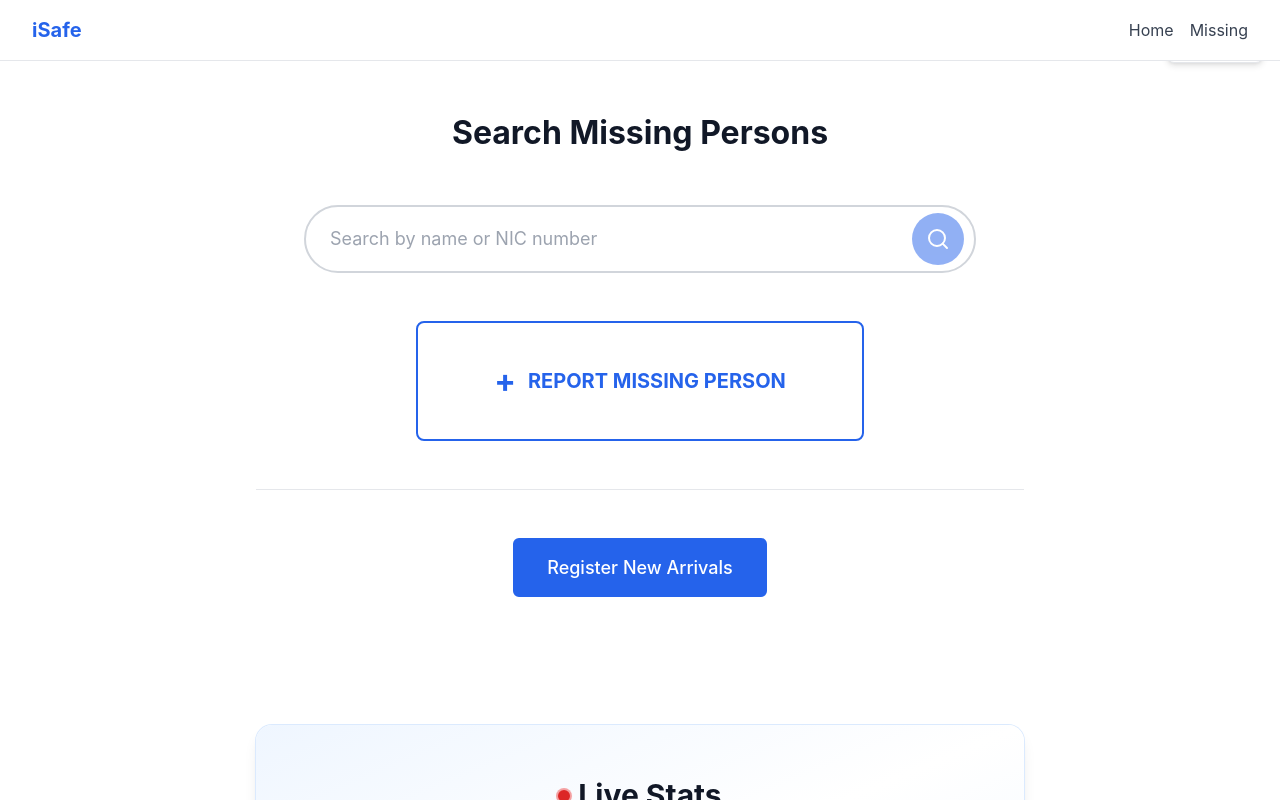
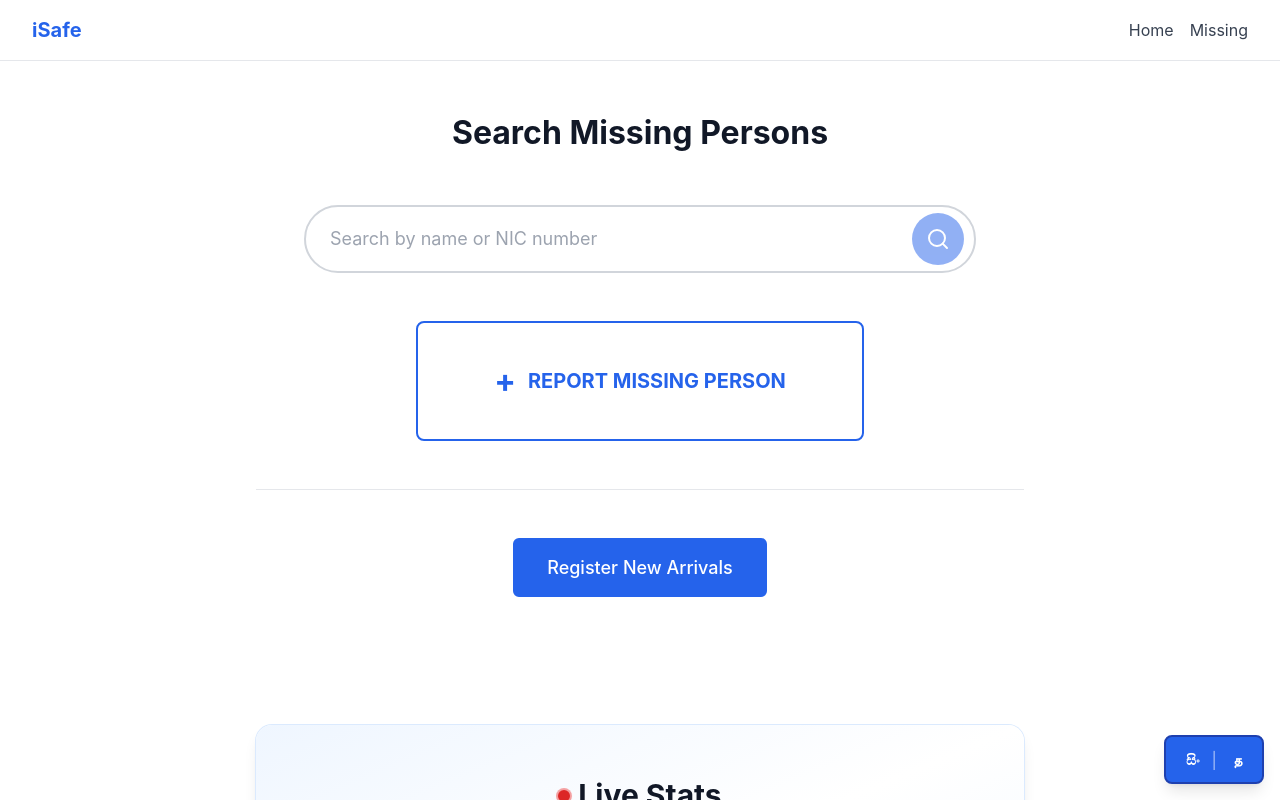
Before and after one commit to playershyan/iSafe, a Next.js app: page /en in a window 1280 px wide. Shown: the top 800 px of the page. Built offline with nearby package versions, Linux system fonts and the light colour scheme; no server answers; the database is empty.

Commit message:
06 Dec 31st commit - Update JS/React components

```diff
--- a/app/[locale]/layout.tsx
+++ b/app/[locale]/layout.tsx
@@ -39,13 +39,13 @@ export default async function LocaleLayout({
         <HtmlLangSetter />
         <AnonymousUserInitializer />
         <Header locale={locale} />
-        {/* Language Toggle - Fixed position at top right of page body */}
-        <div className="fixed top-20 right-4 z-40 md:top-4">
-          <div className="rounded-lg bg-white shadow-md border border-gray-200 px-3 py-2">
+        <main className="flex-1">{children}</main>
+        {/* Language Toggle - Fixed position at bottom right */}
+        <div className="fixed bottom-4 right-4 z-40">
+          <div className="rounded-lg bg-primary shadow-lg border-2 border-primary-dark px-3 py-2">
             <LanguageToggle />
           </div>
         </div>
-        <main className="flex-1">{children}</main>
         <Footer />
       </LowBandwidthProvider>
     </NextIntlClientProvider>
--- a/components/layout/LanguageToggle.tsx
+++ b/components/layout/LanguageToggle.tsx
@@ -30,16 +30,16 @@ export function LanguageToggle() {
           <button
             onClick={() => handleLanguageChange(lang.code)}
             className={clsx(
-              'rounded px-2 py-1 text-sm font-medium transition-colors',
-              'text-gray-600 hover:text-gray-900 hover:bg-gray-100',
-              'focus:outline-none focus:ring-2 focus:ring-primary focus:ring-offset-2'
+              'rounded px-2 py-1 text-sm font-semibold transition-colors',
+              'text-white hover:text-white hover:bg-primary-dark',
+              'focus:outline-none focus:ring-2 focus:ring-white focus:ring-offset-2 focus:ring-offset-primary'
             )}
             aria-label={`Switch to ${lang.name}`}
           >
             {lang.label}
           </button>
           {index < otherLanguages.length - 1 && (
-            <span className="mx-1 text-gray-400" aria-hidden="true">
+            <span className="mx-1 text-white/60" aria-hidden="true">
               |
             </span>
           )}
```
